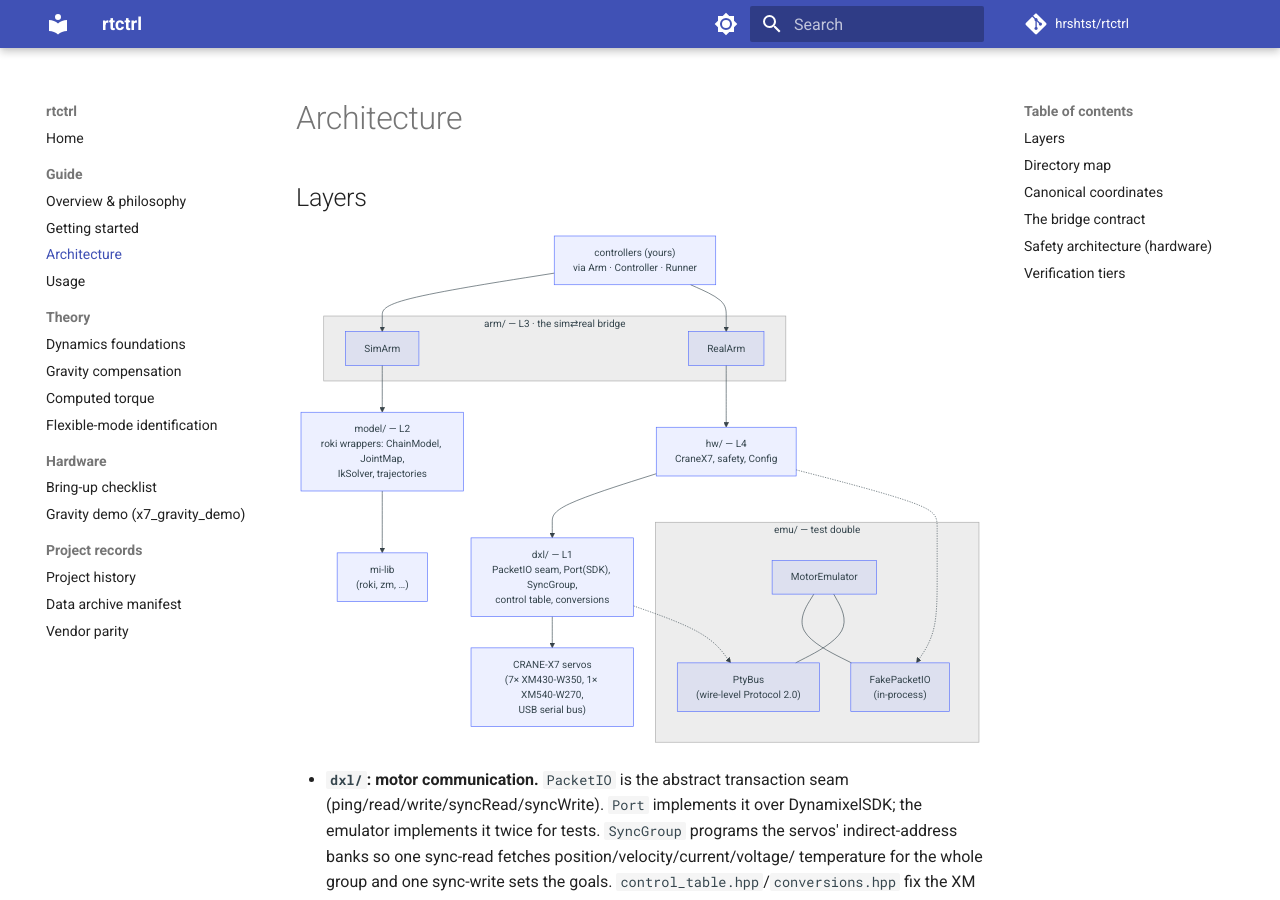
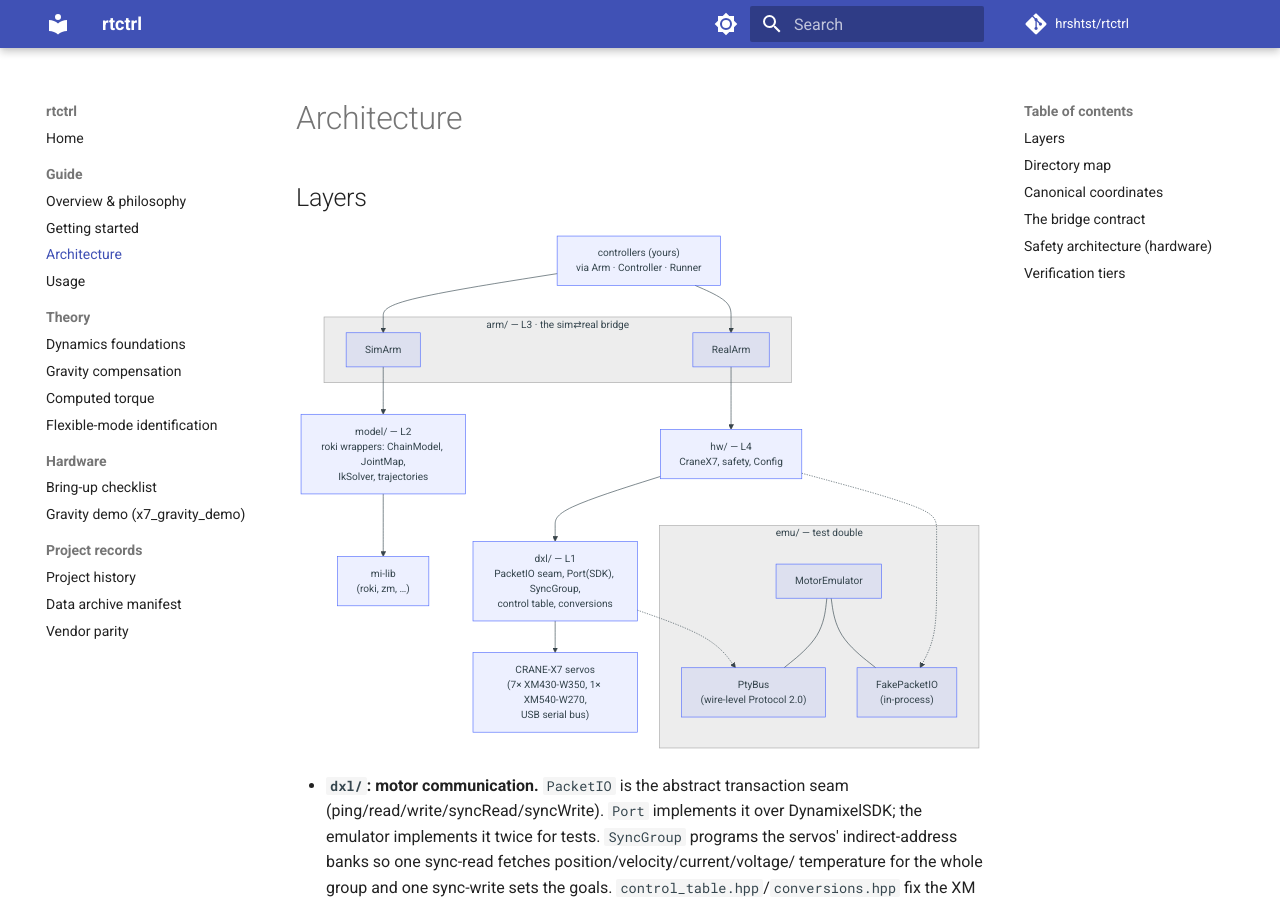
Before and after one commit to hrshtst/rtctrl, an MkDocs documentation site: the page built from docs/guide/architecture.md, in a window 1280 px wide and 900 px high. Built offline with MkDocs 1.6.1 and Material for MkDocs 9.7.7, drawn with Linux system fonts in a browser that asks for light colours; comment, search, counter and statistics services are not loaded.

```diff
--- a/docs/guide/architecture.md
+++ b/docs/guide/architecture.md
@@ -19,10 +19,10 @@ flowchart TB
     subgraph EMU["emu/ — test double"]
         direction TB
         ME["MotorEmulator"]
+        PTY["PtyBus<br>(wire-level Protocol 2.0)"]
         FAKE["FakePacketIO<br>(in-process)"]
-        PTY["PtyBus<br>(wire-level Protocol 2.0)"]
+        ME --- PTY
         ME --- FAKE
-        ME --- PTY
     end
 
     MOTORS["CRANE-X7 servos<br>(7× XM430-W350, 1× XM540-W270,<br>USB serial bus)"]
```
